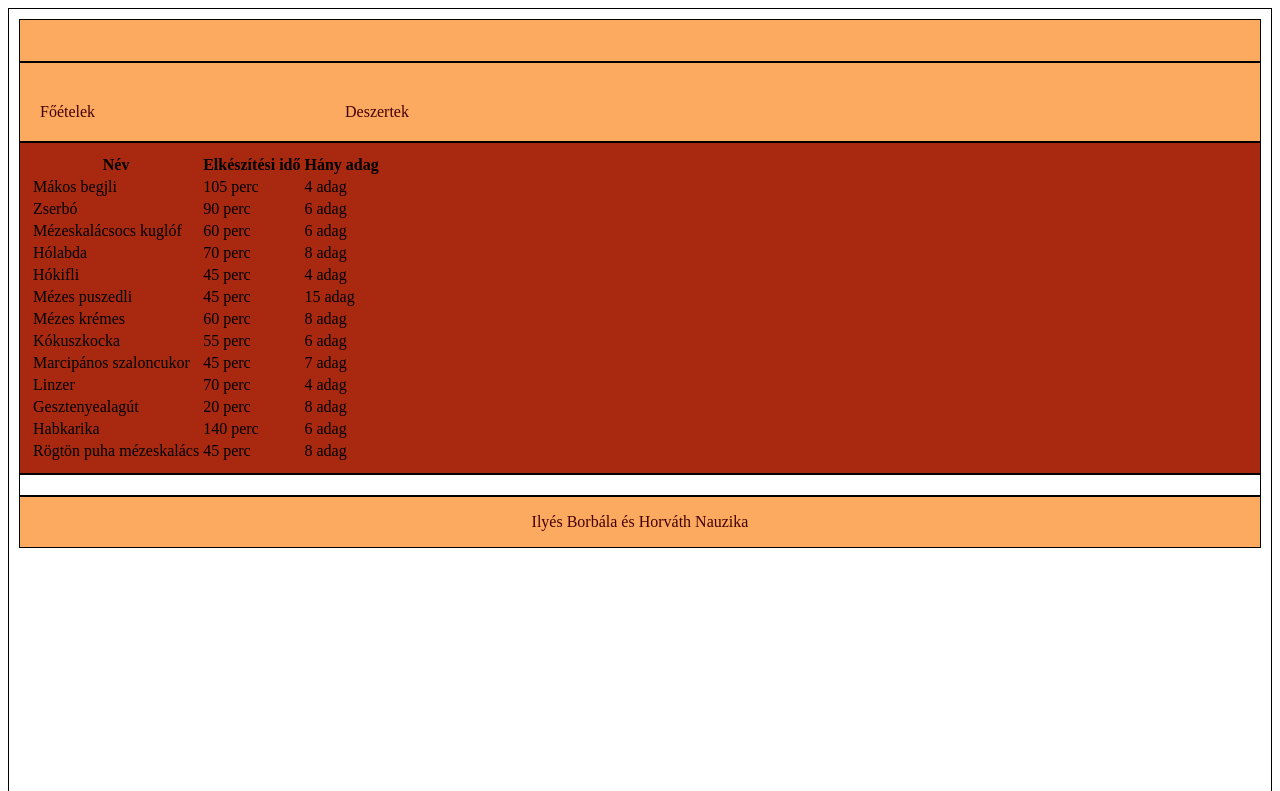
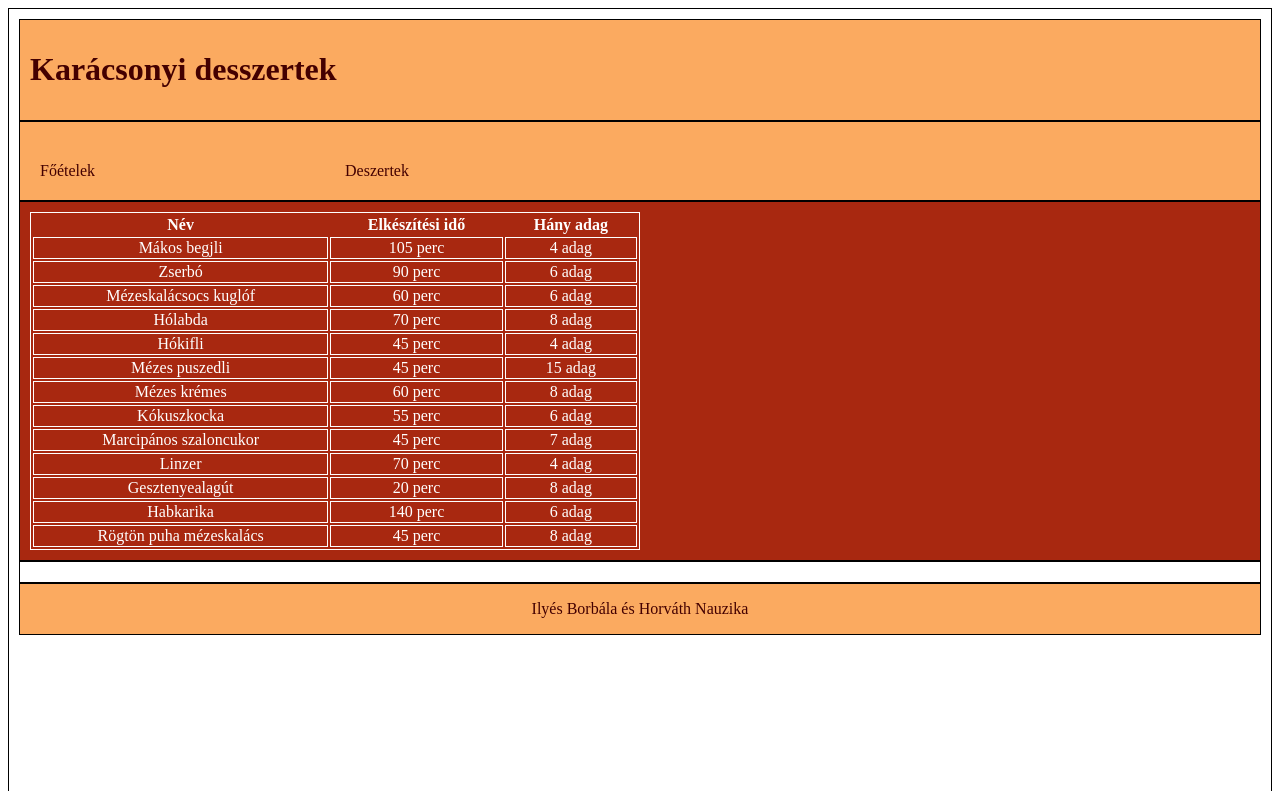
Before and after one commit to horvathnauzika/KozosMunka, a plain HTML site: page tablazat.html in a window 1280 px wide. Shown: the top 791 px of the page. Drawn offline with Linux system fonts and the light colour scheme.

Commit message:
valtoztatas

```diff
--- a/stilus.css
+++ b/stilus.css
@@ -14,6 +14,7 @@
 main{
     color: white;
 }
+
 article{
     border: 1px solid black;
     padding: 10px;
@@ -64,3 +65,13 @@ h1{
 h2{
     color: #440000;
 }
+
+table{
+    text-align: center;
+    color: white;
+    border: 1px solid white;
+    width: 50%;
+}
+td{
+    border: 1px solid white;
+}
--- a/tablazat.html
+++ b/tablazat.html
@@ -6,13 +6,13 @@
     <meta name="keywords" content="div, span" />
     <meta name="author" content="Ilyés Borbála" />
     <meta name="viewport" content="width=device-width, initial-scale=1.0" />
-    <title>Ilyés Borbála és Horváth Nauzika</title>
+    <title>Horváth Nauzika</title>
     <link rel="stylesheet" href="stilus.css">
   </head>
   <body>
     <main class="tarolo">
         <header class="fejlec">
-            <h1></h1>
+            <h1>Karácsonyi desszertek</h1>
         </header>
 
         <nav class="menu">
```
